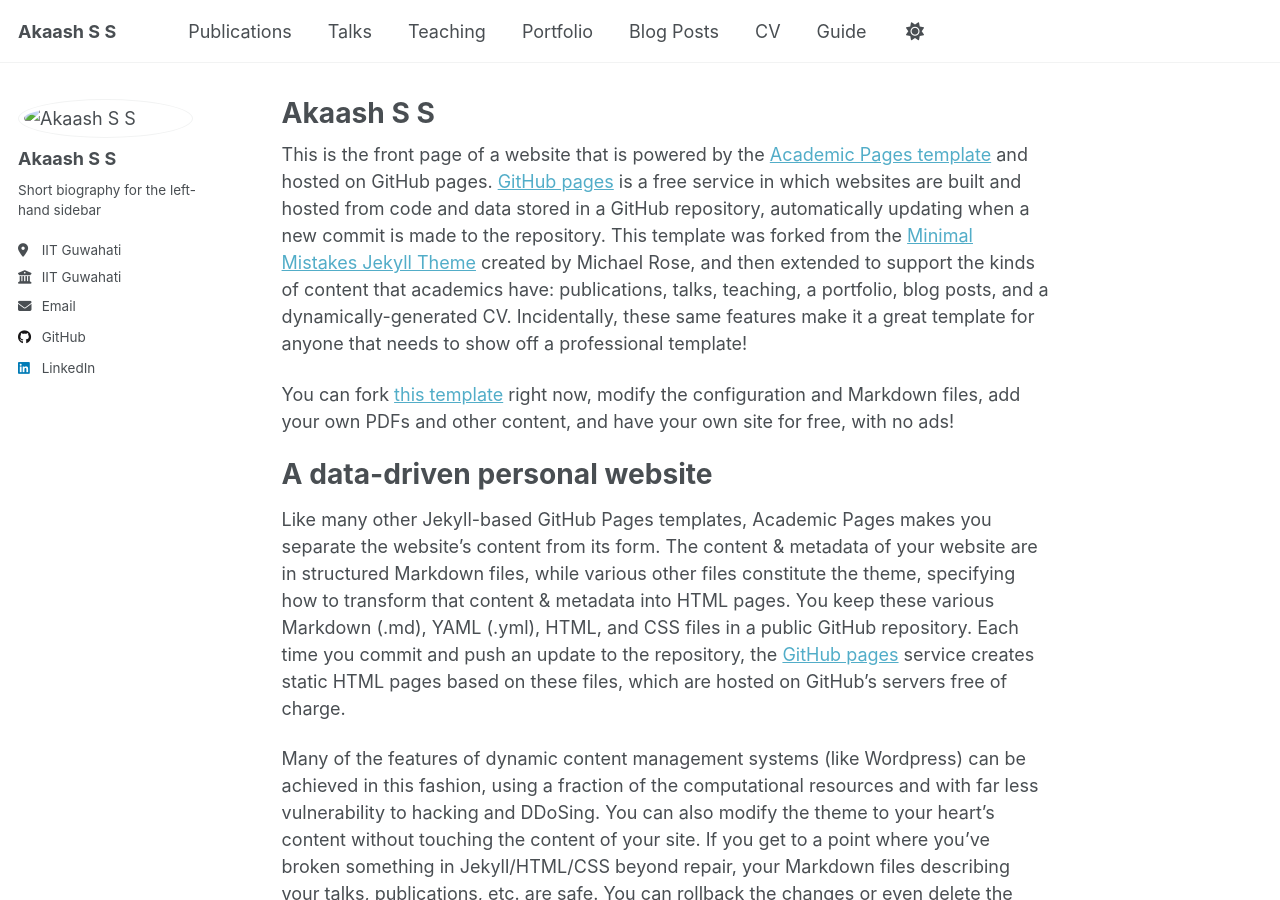
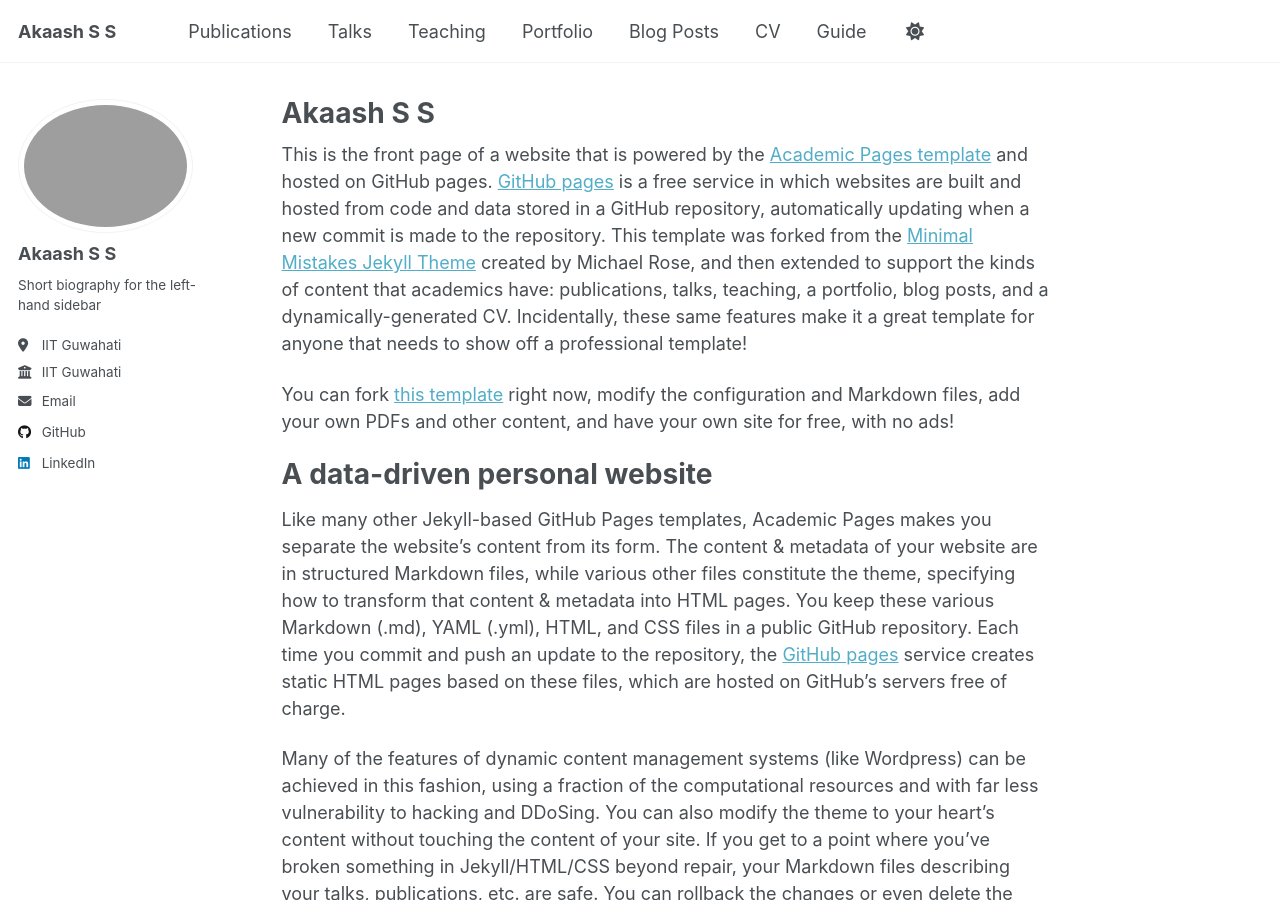
Before and after one commit to akaashss/akaashss.github.io, a Jekyll site: the page built from _pages/about.md, in a window 1280 px wide and 900 px high. Built offline with Jekyll 4.4.1, drawn with Linux system fonts in a browser that asks for light colours; a script that is not in the unit is left out.

Commit message:
Update profile image

```diff
--- a/_config.yml
+++ b/_config.yml
@@ -22,7 +22,7 @@ repository               : "academicpages/academicpages.github.io"
 #               Additional customization can be done by editing /_includes/author-profile.html
 author:
   # Biographic information
-  avatar           : "images/bio-photo.jpg"
+  avatar           : "images/profile2A (1)(1).png"
   name             : "Akaash S S"
   pronouns         : # example: "she/her"
   bio              : "Short biography for the left-hand sidebar"
```
